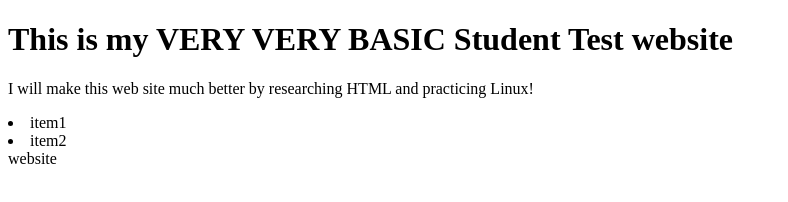
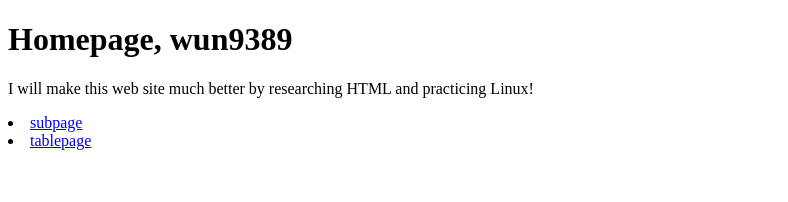
Before and after one commit to wuwu9389/apcsp-website, a plain HTML site: page index.html in a window 1280 px wide. Shown: the whole page, without its empty margins (0-788 px from the left). Drawn offline with Linux system fonts and the light colour scheme.

Commit message:
secondcommit

```diff
--- a/index.html
+++ b/index.html
@@ -1,17 +1,16 @@
 <!DOCTYPE html>
 <html>
   <head>
-    <title>Student Page</title>
+    <title>wun9389 Homepage</title>
   </head>
   <body>
 
-    <h1>This is my VERY VERY BASIC Student Test website</h1>
+    <h1>Homepage, wun9389</h1>
 
     <p>I will make this web site much better by researching HTML and practicing Linux!</p>
 
-    <li>item1</li>
-    <li>item2</li>
+    <li><a href="indexhome.html">subpage</a></li>
+    <li><a href="indextable.html">tablepage</a></li>
 
   </body>
 </html>
-website
```
